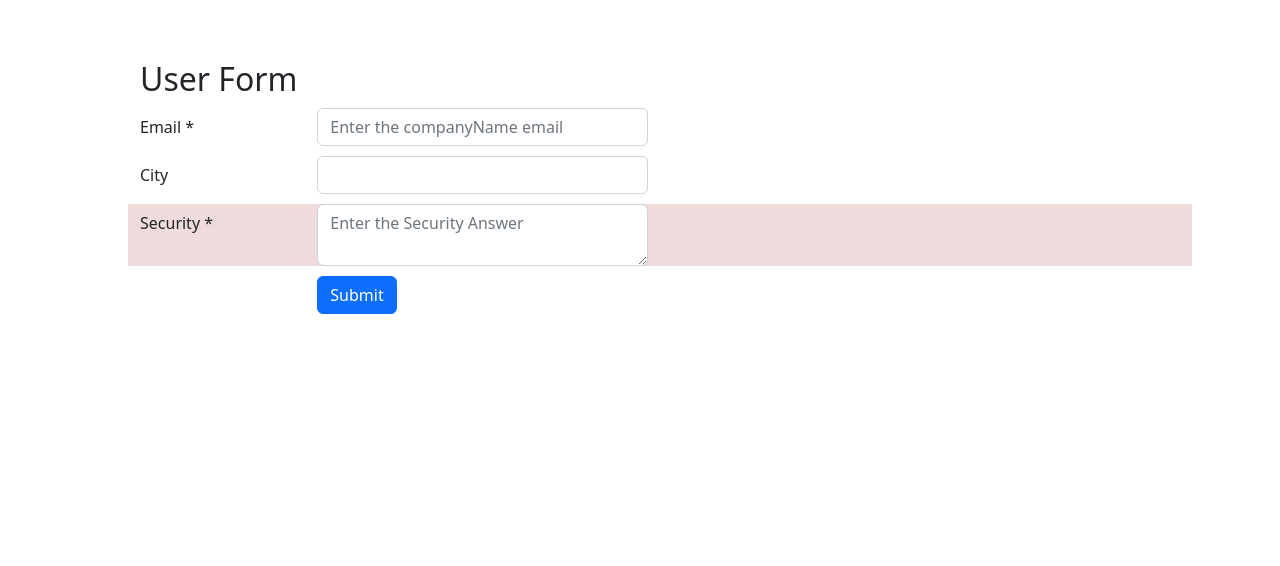
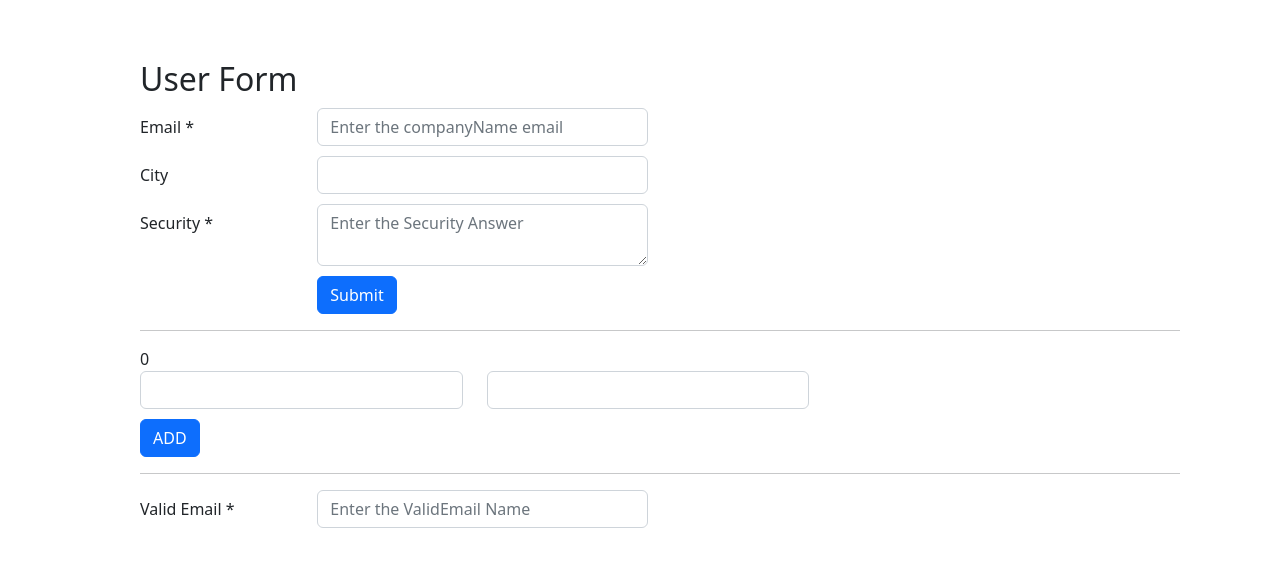
Before and after one commit to madanpatakota/AngularForms_Batch_Three, an Angular app: page / in a window 1280 px wide. Shown: the top 566 px of the page. Built offline with nearby package versions, Linux system fonts and the light colour scheme.

Commit message:
Recative FormArray and Custom Validagtion

```diff
--- a/src/app/reactive-approach/reactive-approach.component.html
+++ b/src/app/reactive-approach/reactive-approach.component.html
@@ -64,8 +64,8 @@
     <!-- {} -->
     <div
       formGroupName="security"
+      style="margin-top: 10px"
       class="form-group row"
-      style="margin-top: 10px;background-color: #efdbdb;"
     >
       <label class="col-sm-2 col-form-label">Security *</label>
       <div class="col-sm-4">
@@ -98,4 +98,77 @@
       </div>
     </div>
   </form>
+
+  <hr />
+
+  <form [formGroup]="CustomerForm">
+    <div formArrayName="CustomerDetails">
+      <div
+        class="form-group"
+        *ngFor="let item of customerFormArray.controls; let $index = index"
+      >
+        {{ $index }}
+        <div formGroupName="{{ $index }}" class="col-sm-12 row">
+          <div class="col-sm-4">
+            <input
+              type="text"
+              class="form-control"
+              [formControlName]="'ContactName'"
+            />
+          </div>
+          <div class="col-sm-4">
+            <input
+              type="text"
+              class="form-control"
+              [formControlName]="'OrderName'"
+            />
+          </div>
+        </div>
+      </div>
+    </div>
+
+    <div style="margin-top: 10px">
+      <input
+        type="button"
+        (click)="evtAdd()"
+        value="ADD"
+        class="btn btn-primary"
+      />
+    </div>
+  </form>
+
+  <hr>
+
+  <form [formGroup]="CustomValidationForm">
+    <div class="form-group row" style="margin-top: 10px">
+      <label class="col-sm-2 col-form-label"> Valid Email *</label>
+      <div class="col-sm-4">
+        <input
+          type="text"
+          name="validEmail"
+          class="form-control"
+          placeholder="Enter the ValidEmail Name"
+          formControlName="validEmail"
+        />
+        <small
+          *ngIf="
+          CustomValidationForm.get('validEmail').errors?.['required']
+          && CustomValidationForm.get('validEmail').touched"
+          style="color: #9d3b3b"
+          class="form-text"
+        >
+          Please Enter your email</small
+        >
+        <small
+          *ngIf="
+          CustomValidationForm.get('validEmail').errors?.['isnotGmail']
+          && CustomValidationForm.get('validEmail').touched"
+          style="color: #9d3b3b"
+          class="form-text"
+        >
+          Please Enter your only gmail</small
+        >
+      </div>
+    </div>
+  </form>
 </div>
--- a/src/app/reactive-approach/reactive-approach.component.ts
+++ b/src/app/reactive-approach/reactive-approach.component.ts
@@ -1,5 +1,5 @@
 import { Component, OnInit } from '@angular/core';
-import { FormControl, FormGroup, Validators } from '@angular/forms';
+import { FormArray, FormControl, FormGroup, Validators } from '@angular/forms';
 
 @Component({
   selector: 'app-reactive-approach',
@@ -9,19 +9,80 @@ import { FormControl, FormGroup, Validators } from '@angular/forms';
 export class ReactiveApproachComponent implements OnInit {
   constructor() {}
   companyFormGroup: FormGroup;
+
+  CustomerDetails: FormArray;
+  CustomerForm: FormGroup;
+
+
+  CustomValidationForm : FormGroup;
   ngOnInit(): void {
+
     this.companyFormGroup = new FormGroup({
       companyEmail: new FormControl(null, [
         Validators.required,
         Validators.minLength(5),
         Validators.email,
       ]),
-      cityName:new FormControl(
-        null,[Validators.required]),
+      cityName: new FormControl(null, [Validators.required]),
       security: new FormGroup({
-        securityAnswer : new FormControl(null,[Validators.required])
+        securityAnswer: new FormControl(null, [Validators.required]),
+      }),
+    });
+
+    this.CustomerForm = new FormGroup({
+      CustomerDetails: new FormArray([
+        new FormGroup({
+          ContactName: new FormControl(),
+          OrderName: new FormControl(),
+        }),
+      ]),
+    });
+    console.log(this.CustomerForm);
+
+
+    this.CustomValidationForm = new FormGroup({
+       'validEmail' : new FormControl(null,[
+        Validators.required ,
+         this.gmailDomain])
+    })
+
+
+  }
+
+
+  name : string = "";
+
+  // {'isnotGmail' : true};
+
+  gmailDomain(control:FormControl) : { [key:string] : boolean } | null{
+    let emailValue = control.value;
+    let returnany : any;
+    if(emailValue !== null){
+        let emailValues =  emailValue as string;
+        if(emailValues.split("@")[1] === "gmail.com"){
+          returnany = null;
+        }
+        else{
+          returnany = { 'isnotGmail' : true}
+        }
+    }
+    return returnany
+  }
+
+
+
+  get customerFormArray(): FormArray {
+    return this.CustomerForm.get('CustomerDetails') as FormArray;
+  }
+
+  evtAdd() {
+    let FormArray = this.CustomerForm.get('CustomerDetails') as FormArray;
+    FormArray.push(
+      new FormGroup({
+        'ContactName': new FormControl(),
+        'OrderName': new FormControl()
       })
-    });
+    );
   }
 
   cityNames = [
@@ -36,7 +97,7 @@ export class ReactiveApproachComponent implements OnInit {
     {
       ID: 3,
       name: 'Chennai',
-    }
+    },
   ];
 
   evtSubmit() {
```
